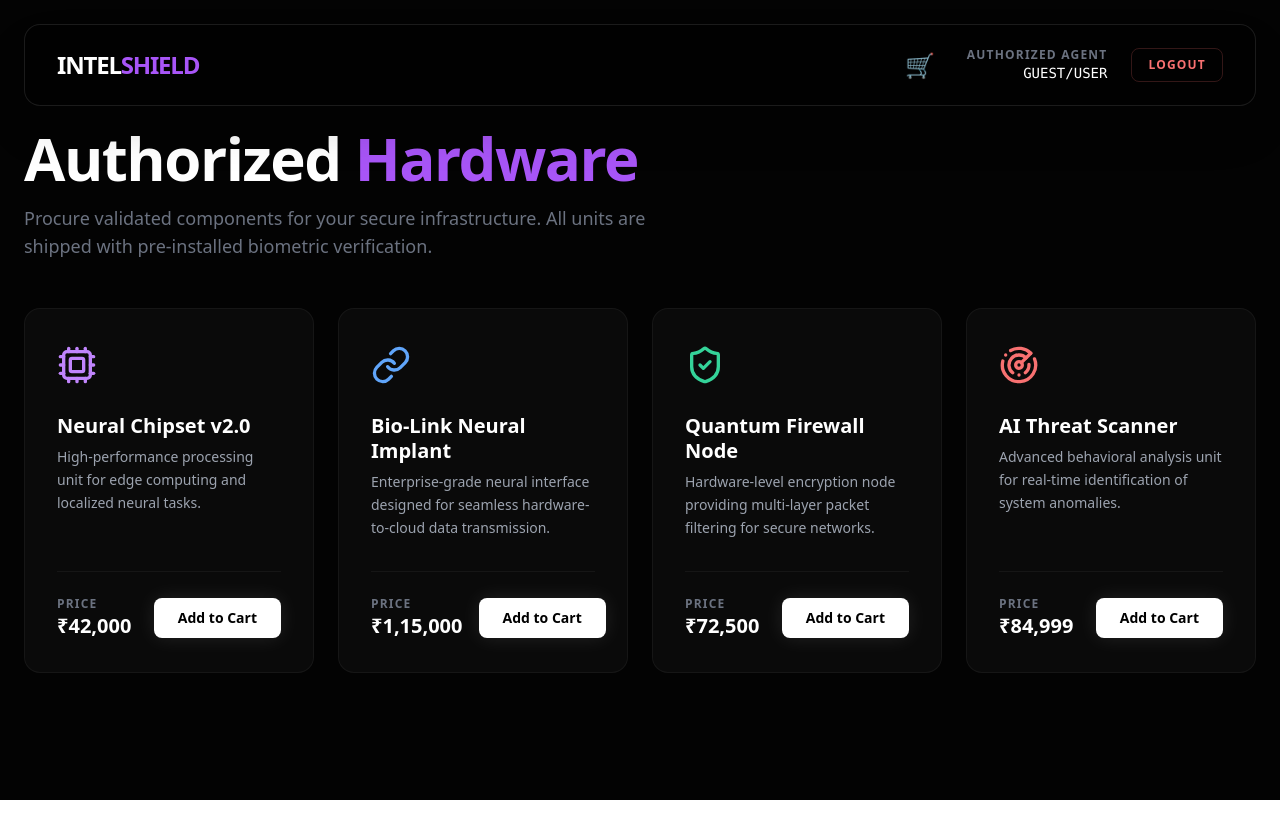
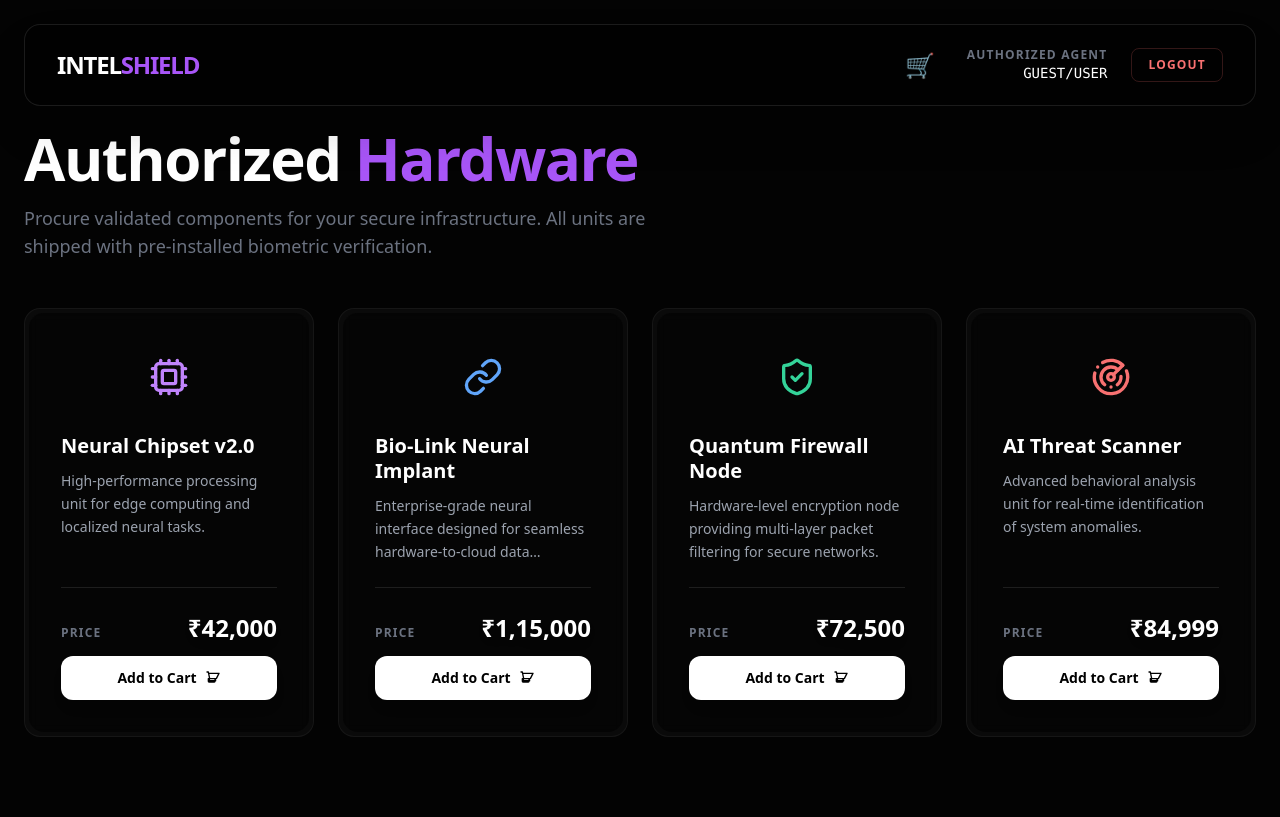
Before and after one commit to PraveenAmujuri/intelshield, a React (Vite) app in the folder frontend/: page /shop in a window 1280 px wide. Built offline with nearby package versions, Linux system fonts and the light colour scheme; no server answers.

Commit message:
Update ProductCard.jsx

```diff
--- a/frontend/src/components/ProductCard.jsx
+++ b/frontend/src/components/ProductCard.jsx
@@ -1,16 +1,19 @@
 import React, { useCallback } from "react";
 import { motion, useMotionTemplate, useMotionValue } from "framer-motion";
-import { Cpu, Link, ShieldCheck, Radar } from "lucide-react"; // Pro Icons
+import { Cpu, Link as LinkIcon, ShieldCheck, Radar } from "lucide-react";
+import { socket } from "../socket/socket";
+import { useCart } from "../contexts/CartContext";  // ✅ CART INTEGRATION
 
-// Icon mapping to replace emojis with clean CSS-based icons
+// Icon mapping
 const icons = {
   "Neural Chipset v2.0": <Cpu className="w-10 h-10 text-purple-400" />,
-  "Bio-Link Neural Implant": <Link className="w-10 h-10 text-blue-400" />,
+  "Bio-Link Neural Implant": <LinkIcon className="w-10 h-10 text-blue-400" />,
   "Quantum Firewall Node": <ShieldCheck className="w-10 h-10 text-emerald-400" />,
   "AI Threat Scanner": <Radar className="w-10 h-10 text-red-400" />,
 };
 
 export default function ProductCard({ product }) {
+  const { addToCart } = useCart();  // ✅ CART HOOK
   const mouseX = useMotionValue(0);
   const mouseY = useMotionValue(0);
 
@@ -20,10 +23,44 @@ export default function ProductCard({ product }) {
     mouseY.set(e.clientY - top);
   }, [mouseX, mouseY]);
 
+  const handleAddToCart = async (e) => {
+    e.stopPropagation();  // Prevent card hover effects
+
+    // 🧪 Send IntelShield behavior packet
+    if (socket.connected) {
+      socket.emit("behavior_packet", {
+        action: "ADD_TO_CART",
+        item_id: product.id,
+        item_name: product.name,
+        price: product.price,
+        x: e.clientX,
+        y: e.clientY,
+        timestamp: Date.now()
+      });
+    }
+
+    // Add to cart
+    addToCart(product);
+
+    // 🎨 Visual feedback
+    const button = e.currentTarget;
+    const originalText = button.innerHTML;
+    button.innerHTML = '<span class="flex items-center gap-2">✓ Added!</span>';
+    button.className = button.className.replace('bg-white', 'bg-emerald-500')
+      .replace('text-black', 'text-white')
+      + ' animate-pulse';
+
+    setTimeout(() => {
+      button.innerHTML = originalText;
+      button.className = button.className.replace(/bg-emerald-500 animate-pulse/g, 'bg-white')
+        .replace(/text-white/g, 'text-black');
+    }, 1500);
+  };
+
   return (
     <div
       onMouseMove={handleMouseMove}
-      className="group relative flex flex-col h-full rounded-2xl border border-white/5 bg-[#0a0a0a] transition-all duration-300 hover:border-white/20"
+      className="group relative flex flex-col h-full rounded-2xl border border-white/5 bg-[#0a0a0a] p-1 transition-all duration-300 hover:border-white/20 hover:shadow-2xl hover:shadow-purple-500/25 hover:-translate-y-2 cursor-pointer"
     >
       {/* Magic Spotlight Border */}
       <motion.div
@@ -39,31 +76,44 @@ export default function ProductCard({ product }) {
         }}
       />
 
-      <div className="relative flex flex-col flex-1 p-8">
-        {/* Header Section: Fixed Height for Icons */}
-        <div className="h-12 mb-6 flex items-center">
-          {icons[product.name] || <Cpu className="w-10 h-10 text-gray-400" />}
+      <div className="relative flex flex-col flex-1 bg-black/50 backdrop-blur-sm rounded-[15px] p-8 h-full">
+        {/* Header: Icon */}
+        <div className="h-16 mb-6 flex items-center justify-center">
+          {icons[product.name] || <Cpu className="w-12 h-12 text-gray-400" />}
         </div>
 
-        {/* Content Section: Flex-1 pushes the footer down */}
-        <div className="flex-1">
-          <h3 className="text-xl font-bold text-white mb-2 leading-tight">
-            {product.name}
-          </h3>
-          <p className="text-gray-400 text-sm leading-relaxed line-clamp-3">
-            {product.desc}
-          </p>
-        </div>
+        {/* Content */}
+        <div className="flex-1 flex flex-col justify-between">
+          <div>
+            <h3 className="text-xl font-bold text-white mb-3 leading-tight group-hover:text-purple-300 transition-colors">
+              {product.name}
+            </h3>
+            <p className="text-gray-400 text-sm leading-relaxed line-clamp-3 mb-6">
+              {product.desc || "Authorized IntelShield component"}
+            </p>
+          </div>
 
-        {/* Action Section: Fixed Height/Alignment */}
-        <div className="mt-8 pt-6 border-t border-white/5 flex items-center justify-between gap-4">
-          <div className="flex flex-col">
-            <span className="text-xs text-gray-500 uppercase tracking-widest font-semibold">Price</span>
-            <span className="text-xl font-bold text-white">₹{product.price}</span>
+          {/* Footer: Price + Button */}
+          <div className="border-t border-white/10 pt-6 space-y-3">
+            <div className="flex items-baseline justify-between">
+              <span className="text-xs text-gray-500 uppercase tracking-widest font-semibold">
+                Price
+              </span>
+              <span className="text-2xl font-black text-white drop-shadow-lg">
+                ₹{product.price.toLocaleString()}
+              </span>
+            </div>
+
+            <button
+              onClick={handleAddToCart}
+              className="w-full whitespace-nowrap px-6 py-3 rounded-xl bg-white text-black text-sm font-bold hover:bg-purple-500 hover:text-white transition-all active:scale-95 shadow-lg hover:shadow-purple-500/50 group/button flex items-center justify-center gap-2"
+            >
+              <span>Add to Cart</span>
+              <svg className="w-4 h-4 group-hover:translate-x-1 transition-transform" fill="none" stroke="currentColor" viewBox="0 0 24 24">
+                <path strokeLinecap="round" strokeLinejoin="round" strokeWidth={2} d="M3 3h2l.4 2M7 13h10l4-8H5.4m0 0L7 13m0 0l-1 3h10l-1-3m0 0v4a1 1 0 01-1 1H6a1 1 0 01-1-1v-4z" />
+              </svg>
+            </button>
           </div>
-          <button className="whitespace-nowrap px-6 py-2.5 rounded-lg bg-white text-black text-sm font-bold hover:bg-purple-500 hover:text-white transition-all active:scale-95 shadow-[0_0_20px_rgba(255,255,255,0.1)]">
-            Add to Cart
-          </button>
         </div>
       </div>
     </div>
```
